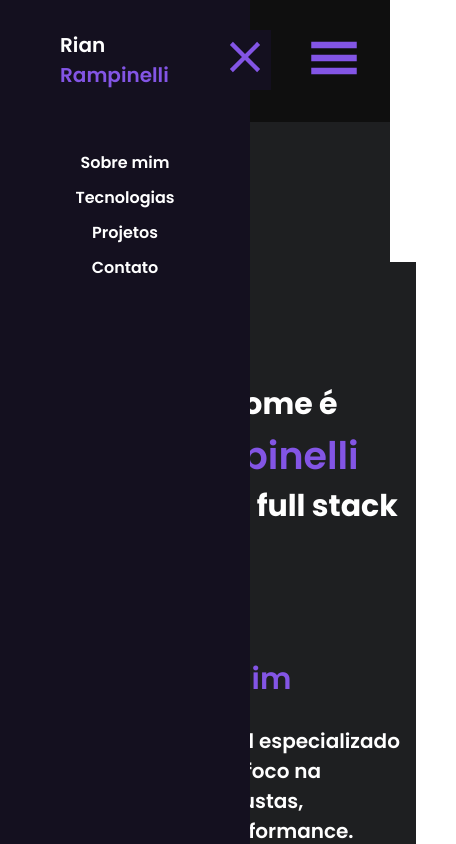
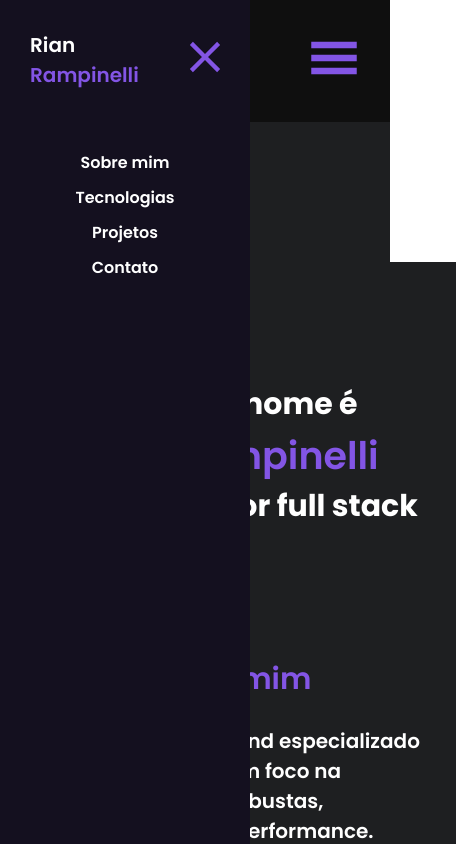
Before and after one commit to rian-rampinelli/portfolio, a React (Vite) app: page / in a window 390 px wide. Both pictures are taken after a click on the button 334 px from the left and 61 px from the top of the page. Shown: the top 844 px of the page, 456 px wide, since content can reach past the window. Built offline with nearby package versions, Linux system fonts and the light colour scheme.

Commit message:
feat: adiciona not found

```diff
--- a/package.json
+++ b/package.json
@@ -12,7 +12,8 @@
   "dependencies": {
     "react": "^19.2.8",
     "react-dom": "^19.2.8",
-    "react-icons": "^5.7.0"
+    "react-icons": "^5.7.0",
+    "react-router-dom": "^7.18.4"
   },
   "devDependencies": {
     "@eslint/js": "^10.0.1",
--- a/src/App.jsx
+++ b/src/App.jsx
@@ -1,8 +1,14 @@
-import Home from "./pages/Home";
+import { Route, Routes } from "react-router-dom";
+import Home from "./pages/home/Home";
+import NotFound from "./pages/not-found/NotFound";
 
 function App() {
     return (
-        <Home></Home>
+        <Routes>
+            <Route path="/" element={<Home></Home>}></Route>
+             <Route path="*" element={<NotFound></NotFound>}></Route>
+        </Routes>
+
 
     )
 }
--- a/src/components/NavBar/NavBar.css
+++ b/src/components/NavBar/NavBar.css
@@ -39,6 +39,12 @@
 .modal .hamburger {
   background-color: #14101f;
 }
+.modal .name{
+    margin-left: 0;
+}
+.modal .hamburger{
+    margin-left:40px ;
+}
 
 
 .modal {
--- a/src/components/NavBar/NavBar.jsx
+++ b/src/components/NavBar/NavBar.jsx
@@ -1,4 +1,4 @@
-import { useState } from 'react'
+import { useState, useEffect } from 'react'
 import '../NavBar/NavBar.css'
 import { GiHamburgerMenu } from "react-icons/gi";
 import { IoMdClose } from "react-icons/io";
@@ -6,6 +6,22 @@ import { IoMdClose } from "react-icons/io";
 function NavBar() {
 
     const [open, setOpen] = useState(false)
+
+    //função que verifica o tamanho da tela para colocar o modal como false
+    useEffect(() => {
+        const mediaQuery = window.matchMedia('(min-width: 901px)');
+        const handleResize = (event) => {
+            if (event.matches) {
+                setOpen(false);
+            }
+        };
+        handleResize(mediaQuery);
+        mediaQuery.addEventListener('change', handleResize);
+        return () => {
+            mediaQuery.removeEventListener('change', handleResize);
+        };
+    }, []);
+
 
 
 
@@ -31,7 +47,7 @@ function NavBar() {
 
             {open && (
                 <div className="modal">
-                    <div style={{display:"flex",gap:50}}>
+                    <div style={{ display: "flex" }}>
                         <p className="name">Rian <span className="sobrenome">Rampinelli</span> </p>
 
                         <button
@@ -48,10 +64,10 @@ function NavBar() {
 
 
                     <div className='nav-links-modal'>
-                        <a href="#header">Sobre mim</a>
-                        <a href="#tecnologias">Tecnologias</a>
-                        <a href="#projetos">Projetos</a>
-                        <a href="#contatos">Contato</a>
+                        <a onClick={() => setOpen(!open)} href="#header">Sobre mim</a>
+                        <a onClick={() => setOpen(!open)} href="#tecnologias">Tecnologias</a>
+                        <a onClick={() => setOpen(!open)} href="#projetos">Projetos</a>
+                        <a onClick={() => setOpen(!open)} href="#contatos">Contato</a>
                     </div>
 
                 </div>
--- a/src/main.jsx
+++ b/src/main.jsx
@@ -2,9 +2,13 @@ import { StrictMode } from 'react'
 import { createRoot } from 'react-dom/client'
 import './Index.css'
 import App from './App.jsx'
+import { BrowserRouter } from 'react-router-dom'
 
 createRoot(document.getElementById('root')).render(
   <StrictMode>
-    <App />
+    <BrowserRouter>
+     <App />
+    </BrowserRouter>
+
   </StrictMode>,
 )
--- a/src/pages/css/Home.css
+++ b/src/pages/home/Home.css
@@ -258,6 +258,6 @@
     text-align: left;
   }
   .projetos-itens{
-    grid-template-columns: 360px;
+    grid-template-columns:  repeat(1,400px);
   }
 }
--- a/src/pages/Home.jsx
+++ b/src/pages/home/Home.jsx
@@ -1,9 +1,9 @@
-import "../pages/css/Home.css"
+import "../home/Home.css"
 import { FaJava, FaReact, FaDocker, FaGithub, FaGitAlt, FaNode, FaLinkedin, FaJs } from "react-icons/fa";
 import { SiPostgresql, SiJunit5, SiGmail, SiGitlab, SiVite } from "react-icons/si";
 import { BiLogoSpringBoot } from "react-icons/bi";
-import projeto1 from "../assets/projeto1.png";
-import NavBar from "../components/NavBar/NavBar";
+import projeto1 from "../../assets/projeto1.png";
+import NavBar from "../../components/NavBar/NavBar";
 
 
 function Home() {
--- /dev/null
+++ b/src/pages/not-found/NotFound.css
@@ -0,0 +1,34 @@
+.wrapper {
+  background-color: #1e1f21;
+  display: flex;
+  justify-content: center;
+  flex-direction: column;
+  align-items: center;
+  min-height: 100vh;
+}
+
+.container-not-found{
+    text-align: center;
+}
+
+.button-voltar{
+
+  padding: 14px 12px;
+  justify-content: center;
+  text-align: center;
+  color: white;
+  border-width:3px ;
+  border: solid;
+  border-radius: 5px;
+  border-color: #8355e5;
+  display: flex;
+  flex-direction: column;
+  align-items: center;
+  gap: 12px;
+  transition: transform 0.5s ease;
+  margin-top: 30px;
+}
+
+.button-voltar:hover{
+  background-color: #8355e5;
+}
--- /dev/null
+++ b/src/pages/not-found/NotFound.jsx
@@ -0,0 +1,16 @@
+import { Link } from "react-router-dom"
+import "../not-found/NotFound.css"
+
+function NotFound(){
+    return(
+        <div className="wrapper">
+            <div className="container-not-found">
+            <h1>Pagina não encontrada!</h1>
+            <Link className="button-voltar" to={"/"}>Volter para o menu</Link>
+            </div>
+        </div>
+
+    )
+}
+
+export default NotFound
```
Also changed, not shown: 1 other file (tests, documents, lock files or other folders).
